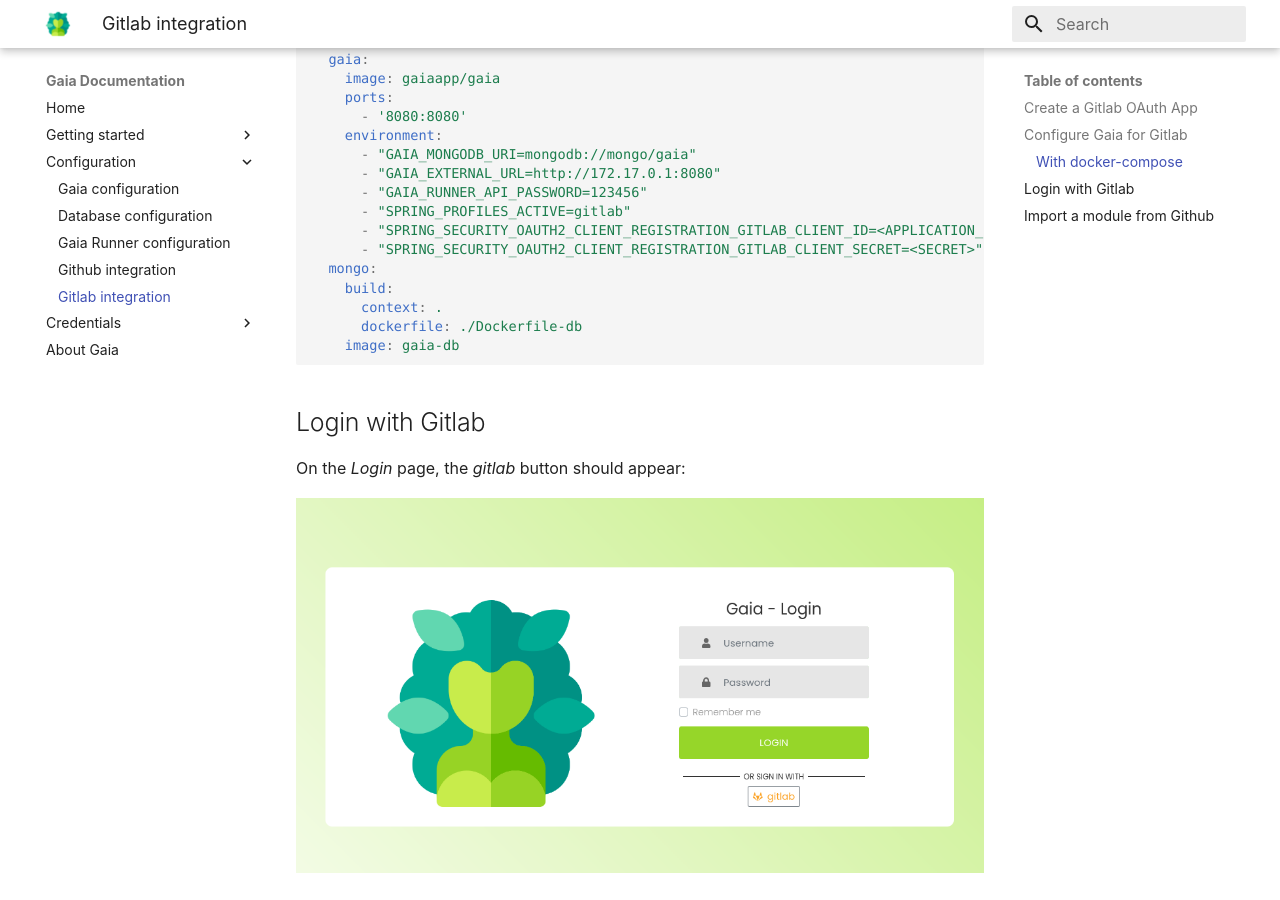
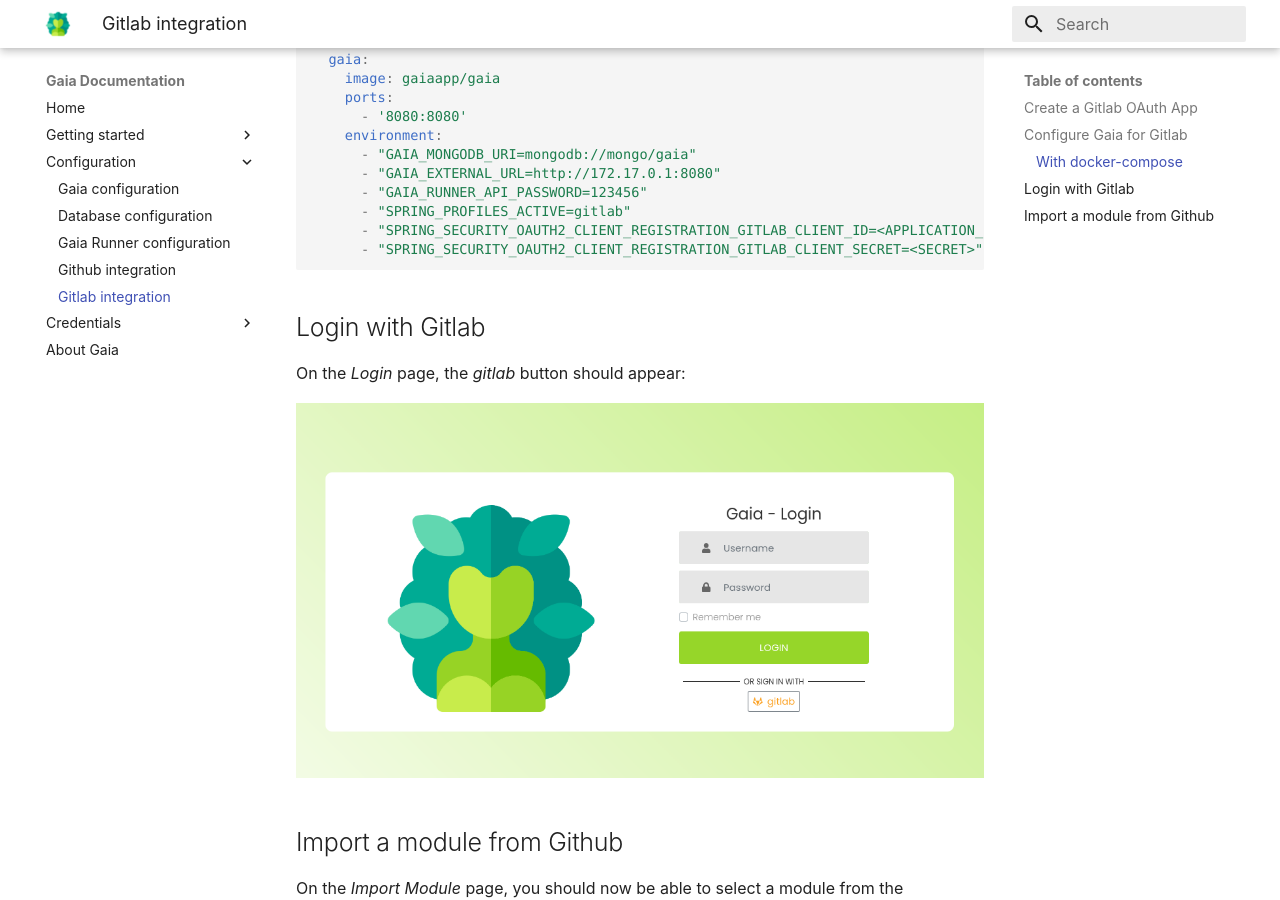
Before and after one commit to gaia-app/docs, an MkDocs documentation site: the page built from content/configuration/gitlab-integration.md, in a window 1280 px wide and 900 px high, scrolled down 2036 px. Built offline with MkDocs 1.6.1 and Material for MkDocs 9.7.7, drawn with Linux system fonts in a browser that asks for light colours.

Commit message:
🔥 : remove unnecessary parts

````diff
--- a/content/configuration/gitlab-integration.md
+++ b/content/configuration/gitlab-integration.md
@@ -57,11 +57,6 @@
       - "SPRING_PROFILES_ACTIVE=gitlab"
       - "SPRING_SECURITY_OAUTH2_CLIENT_REGISTRATION_GITLAB_CLIENT_ID=<APPLICATION_ID>"
       - "SPRING_SECURITY_OAUTH2_CLIENT_REGISTRATION_GITLAB_CLIENT_SECRET=<SECRET>"
-  mongo:
-    build:
-      context: .
-      dockerfile: ./Dockerfile-db
-    image: gaia-db
 ```
 
 ## Login with Gitlab
````
Also changed, not shown: content/configuration/github-integration.md (+0 -5 lines).
